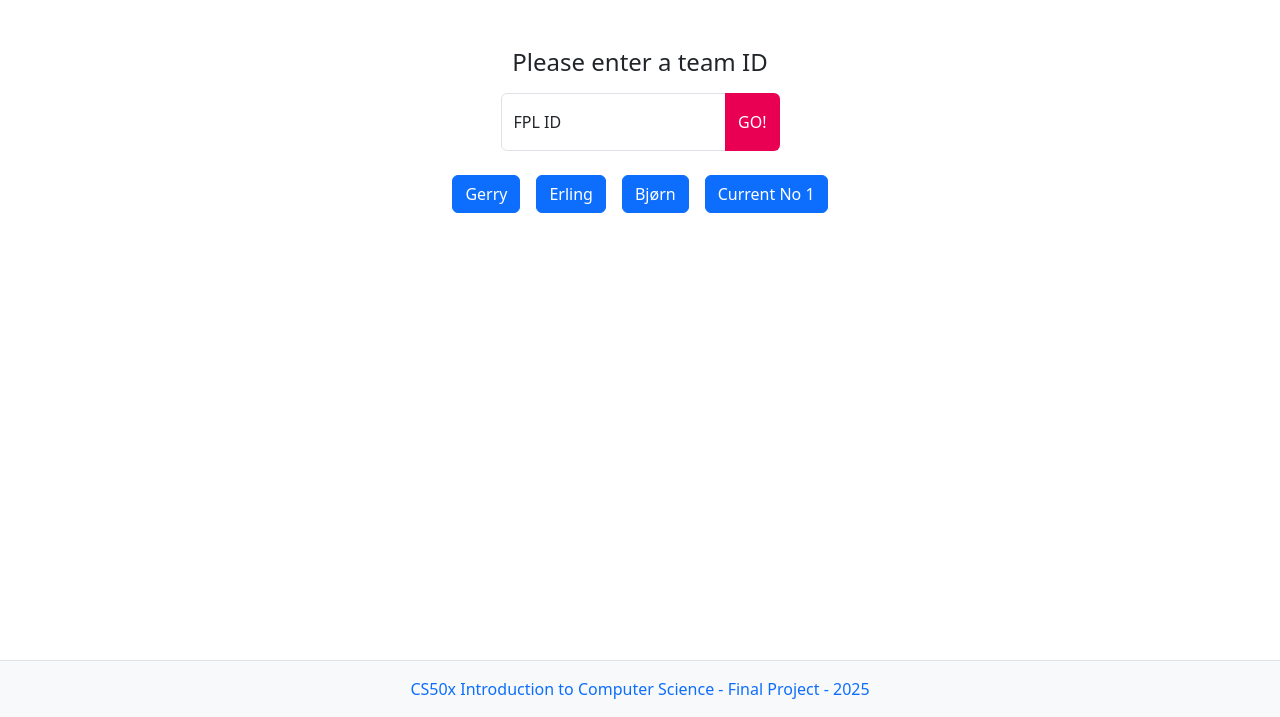
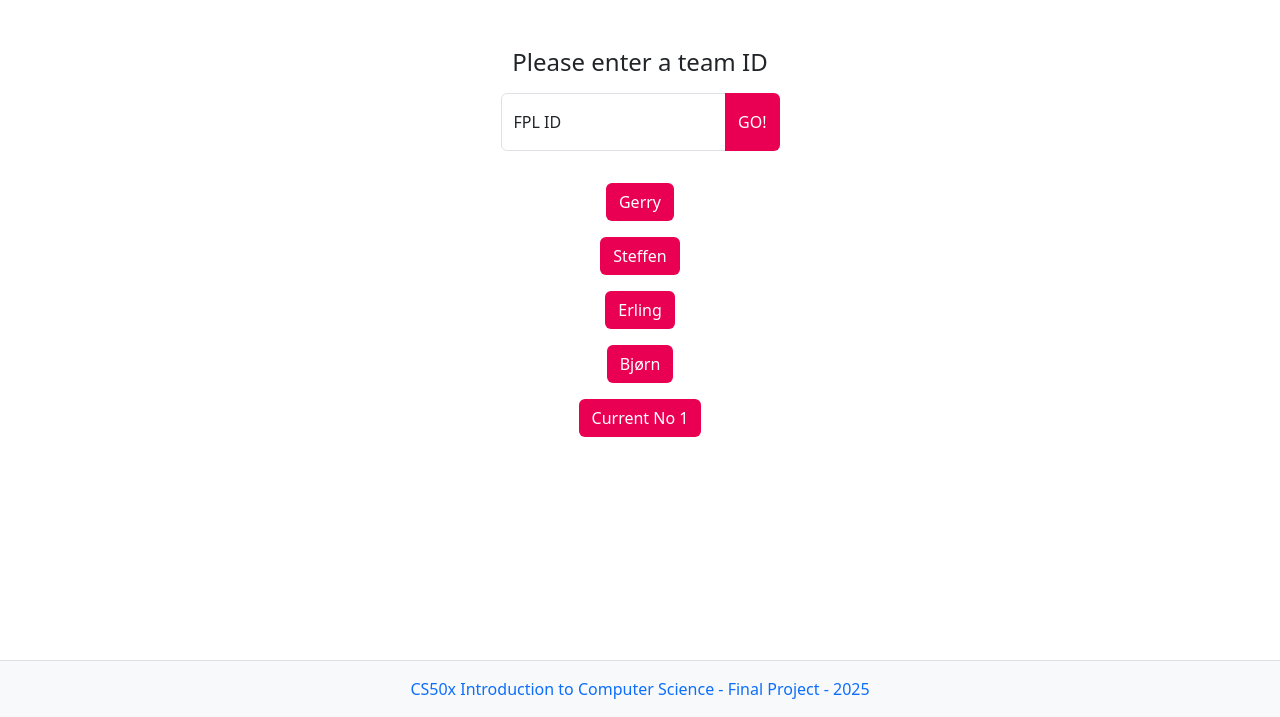
Before and after one commit to gnorken/fpl_tables, a Python web app: template templates/index.html in a window 1280 px wide. Shown: the part 83-800 px from the top of the page. Run offline with Jinja, Linux system fonts and the light colour scheme; the template is opened without the code that fills it, so the values that code supplies are empty.

Commit message:
Added buttons for the boys

```diff
--- a/templates/index.html
+++ b/templates/index.html
@@ -10,32 +10,37 @@
                     <input name="team_id" type="number" class="form-control" id="team_id" placeholder="placeholder" required>
                     <label for="team_id">FPL ID</label>
                 </div>
-                <button class="btn bg-red " type="submit">GO!</button>
+                <button class="btn bg-red" type="submit">GO!</button>
             </div>
             <br>
         </form>
 
     </div>
 
-    <div class="d-flex justify-content-center">
-        <form action="/" method="POST">
+    <div class="d-flex flex-column align-items-center">
+        <form action="/" method="POST" class="m-2">
             <input type="hidden" name="team_id" value="766023">
-            <button type="submit" class="btn btn-primary mx-2">Gerry</button>
+            <button type="submit" class="btn bg-red mx-2">Gerry</button>
         </form>
 
-        <form action="/" method="POST">
-            <input type="hidden" name="team_id" value="955247">
-            <button type="submit" class="btn btn-primary mx-2">Erling</button>
+        <form action="/" method="POST" class="m-2">
+            <input type="hidden" name="team_id" value="1745763">
+            <button type="submit" class="btn bg-red mx-2">Steffen</button>
         </form>
 
-        <form action="/" method="POST">
-            <input type="hidden" name="team_id" value="3447375">
-            <button type="submit" class="btn btn-primary mx-2">Bjørn</button>
+        <form action="/" method="POST" class="m-2">
+            <input type="hidden" name="team_id" value="955247">
+            <button type="submit" class="btn bg-red mx-2">Erling</button>
         </form>
 
-        <form action="/" method="POST">
+        <form action="/" method="POST" class="m-2">
+            <input type="hidden" name="team_id" value="3447375">
+            <button type="submit" class="btn bg-red mx-2">Bjørn</button>
+        </form>
+
+        <form action="/" method="POST" class="m-2">
             <input type="hidden" name="team_id" value="7550131">
-            <button type="submit" class="btn btn-primary mx-2">Current No 1</button>
+            <button type="submit" class="btn bg-red mx-2">Current No 1</button>
         </form>
     </div>
 
```
